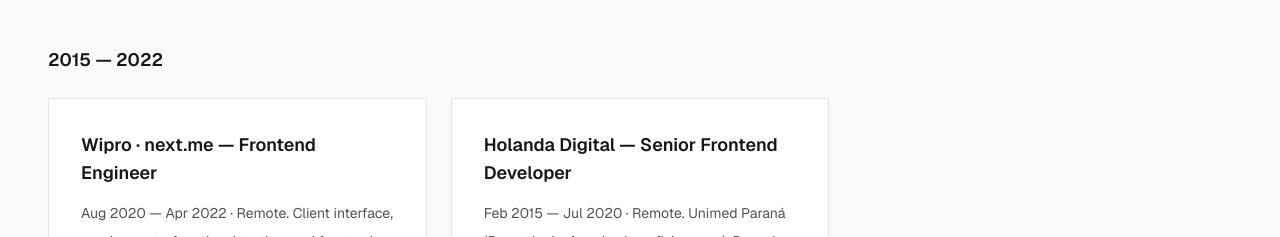
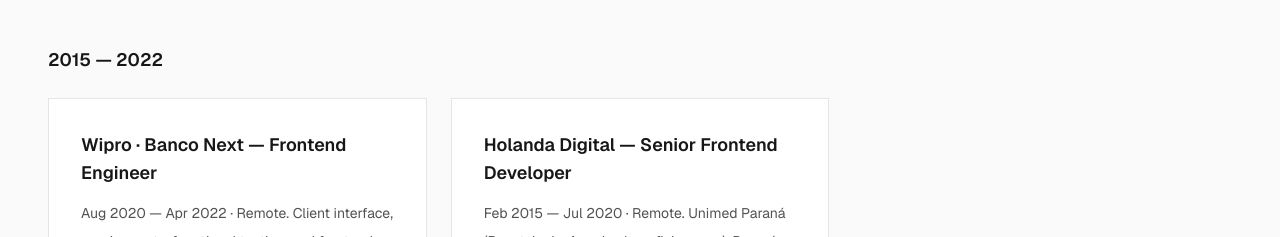
Before and after one commit to fhconte/h-digital, a Next.js app: page /en in a window 1280 px wide. Shown: the part 3780-4017 px from the top of the page. Built offline with nearby package versions, Linux system fonts and the light colour scheme.

Commit message:
chore: content improvements

```diff
--- a/src/content/en/experience.ts
+++ b/src/content/en/experience.ts
@@ -67,7 +67,7 @@
       label: "2015 — 2022",
       roles: [
         {
-          title: "Wipro · next.me — Frontend Engineer",
+          title: "Wipro · Banco Next — Frontend Engineer",
           description:
             "Aug 2020 — Apr 2022 · Remote. Client interface, requirements, functional testing, and frontend expert role. React, TypeScript, Jest, Styled Components, Web Components, Next.js, and design system.",
         },
--- a/src/content/pt-BR/experience.ts
+++ b/src/content/pt-BR/experience.ts
@@ -67,7 +67,7 @@
       label: "2015 — 2022",
       roles: [
         {
-          title: "Wipro · next.me — Frontend Engineer",
+          title: "Wipro · Banco Next — Frontend Engineer",
           description:
             "Ago 2020 — Abr 2022 · Remoto. Interface com cliente, requisitos, testes funcionais e referência técnica em frontend. React, TypeScript, Jest, Styled Components, Web Components, Next.js e design system.",
         },
```
